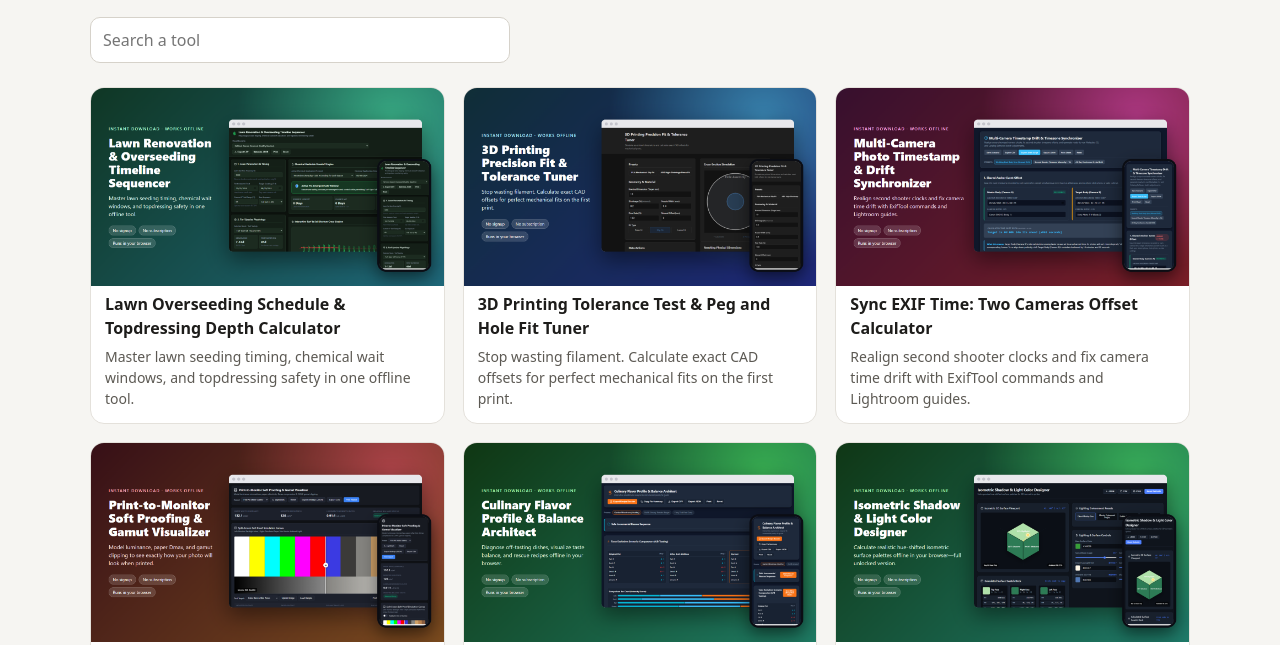
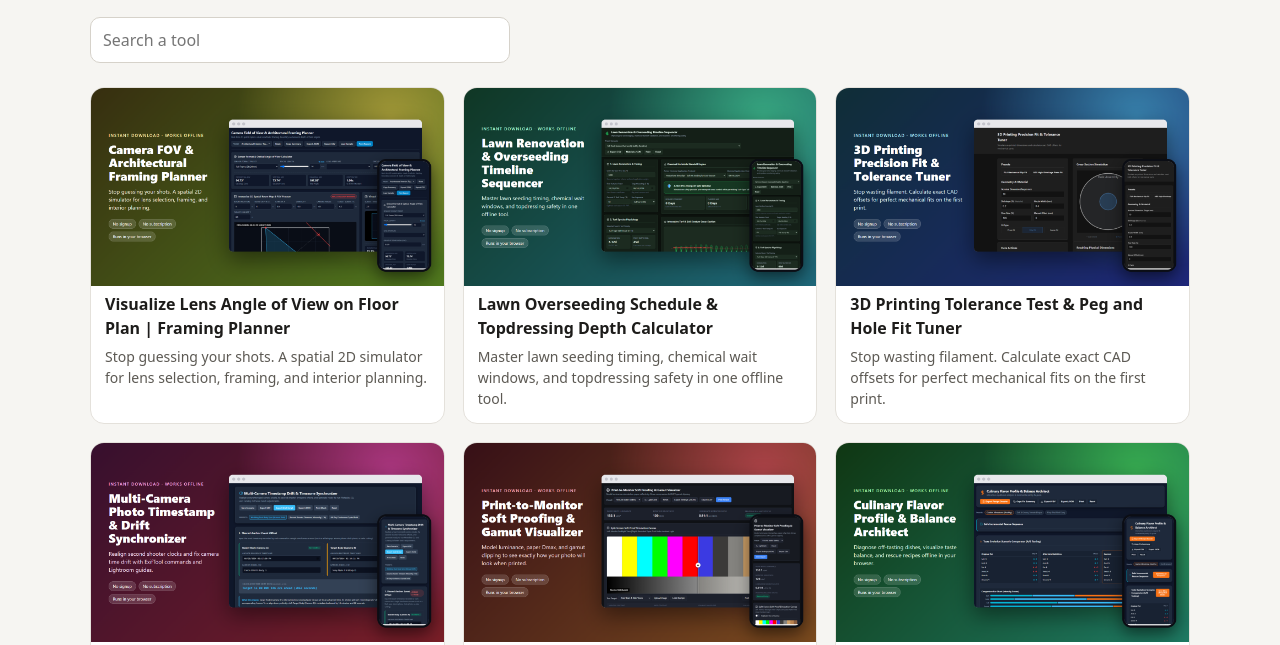
Before and after one commit to rttyy/free-tools, a plain HTML site: page index.html in a window 1280 px wide. Shown: the part 118-763 px from the top of the page. Drawn offline with Linux system fonts and the light colour scheme.

Commit message:
Update catalogue

```diff
--- a/index.html
+++ b/index.html
@@ -11,6 +11,7 @@ input{width:100%;max-width:420px;font:inherit;padding:10px 12px;border:1px solid
 @media (prefers-color-scheme:dark){body{background:#141413;color:#ecebe8}.carte,input{background:#1f1e1c;border-color:#34322f}p.intro,.carte span{color:#a3a09a}}
 </style></head><body><main><h1>Free Interactive Tools</h1><p class="intro">Free tools, simulators and visual calculators that run in your browser. No signup, nothing to install.</p>
 <input id="q" type="search" placeholder="Search a tool" aria-label="Search a tool"><div class="grille">
+<a class="carte" href="camera-fov-architectural-framing-planner/"><img src="camera-fov-architectural-framing-planner/cover.png" alt="" loading="lazy"><b>Visualize Lens Angle of View on Floor Plan | Framing Planner</b><span>Stop guessing your shots. A spatial 2D simulator for lens selection, framing, and interior planning.</span></a>
 <a class="carte" href="lawn-renovation-overseeding-sequencer/"><img src="lawn-renovation-overseeding-sequencer/cover.png" alt="" loading="lazy"><b>Lawn Overseeding Schedule &amp; Topdressing Depth Calculator</b><span>Master lawn seeding timing, chemical wait windows, and topdressing safety in one offline tool.</span></a>
 <a class="carte" href="3d-printing-tolerance-fit-tuner/"><img src="3d-printing-tolerance-fit-tuner/cover.png" alt="" loading="lazy"><b>3D Printing Tolerance Test &amp; Peg and Hole Fit Tuner</b><span>Stop wasting filament. Calculate exact CAD offsets for perfect mechanical fits on the first print.</span></a>
 <a class="carte" href="multi-camera-timestamp-drift-sync/"><img src="multi-camera-timestamp-drift-sync/cover.png" alt="" loading="lazy"><b>Sync EXIF Time: Two Cameras Offset Calculator</b><span>Realign second shooter clocks and fix camera time drift with ExifTool commands and Lightroom guides.</span></a>
```
